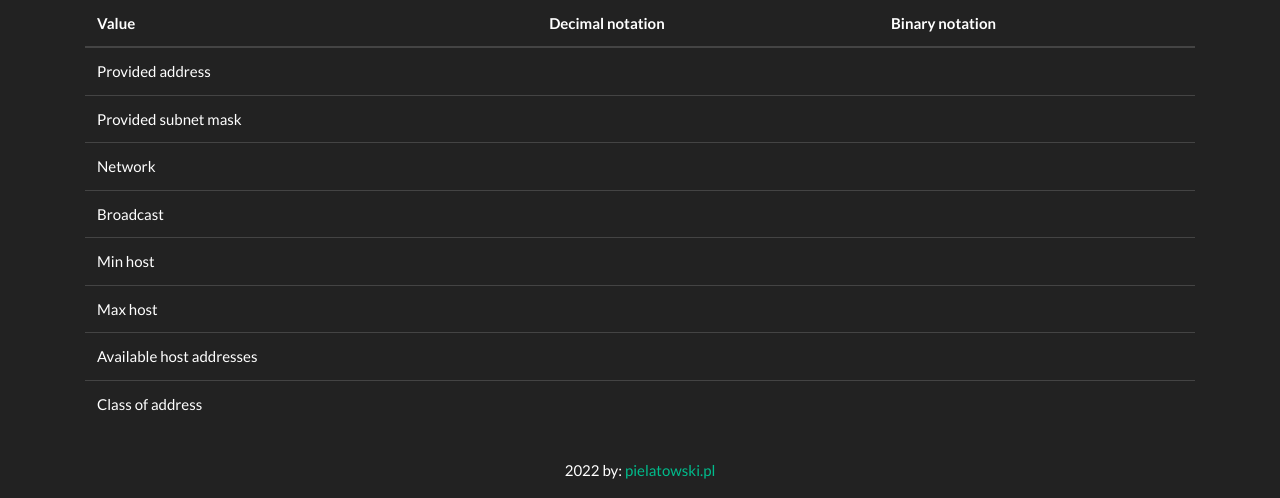
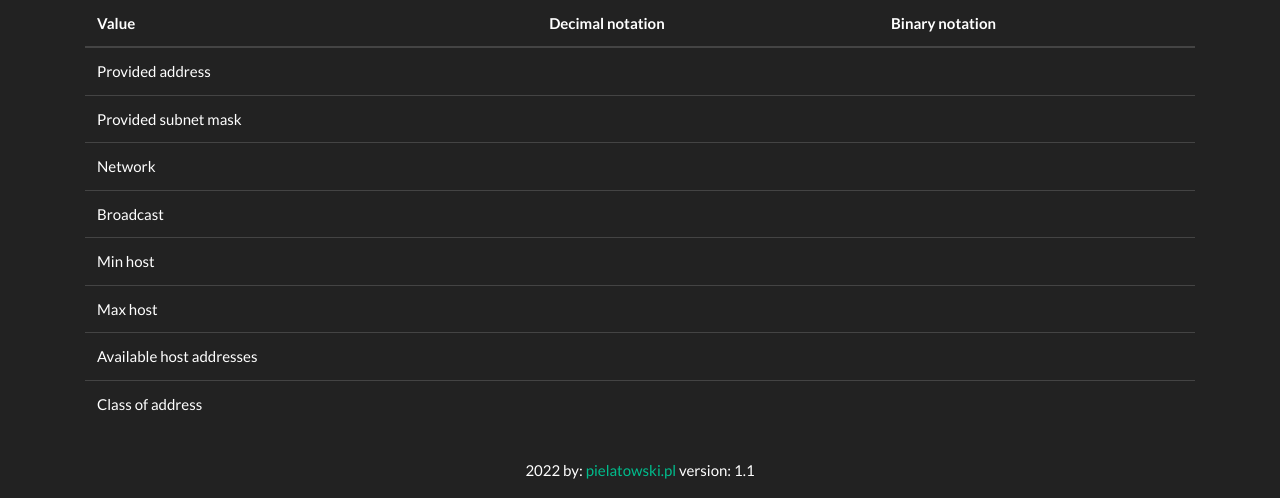
Before and after one commit to pielat/web_ip_calc, a Flask app: page / in a window 1280 px wide. Shown: the part 513-1011 px from the top of the page. Run offline with Flask 2, Linux system fonts and the light colour scheme; some libraries are stand-ins or nearby versions.

Commit message:
added version number

```diff
--- a/web_ip_calc/templates/layout.html
+++ b/web_ip_calc/templates/layout.html
@@ -11,6 +11,7 @@
         <footer class="page-footer font-small">
             <div class="footer-copyright text-center py-3">2022 by:
                 <a href="https://pielatowski.pl/"> pielatowski.pl</a>
+                version: 1.1
             </div>
         </footer>
         <script src="https://stackpath.bootstrapcdn.com/bootstrap/4.4.1/js/bootstrap.min.js"></script>
```
